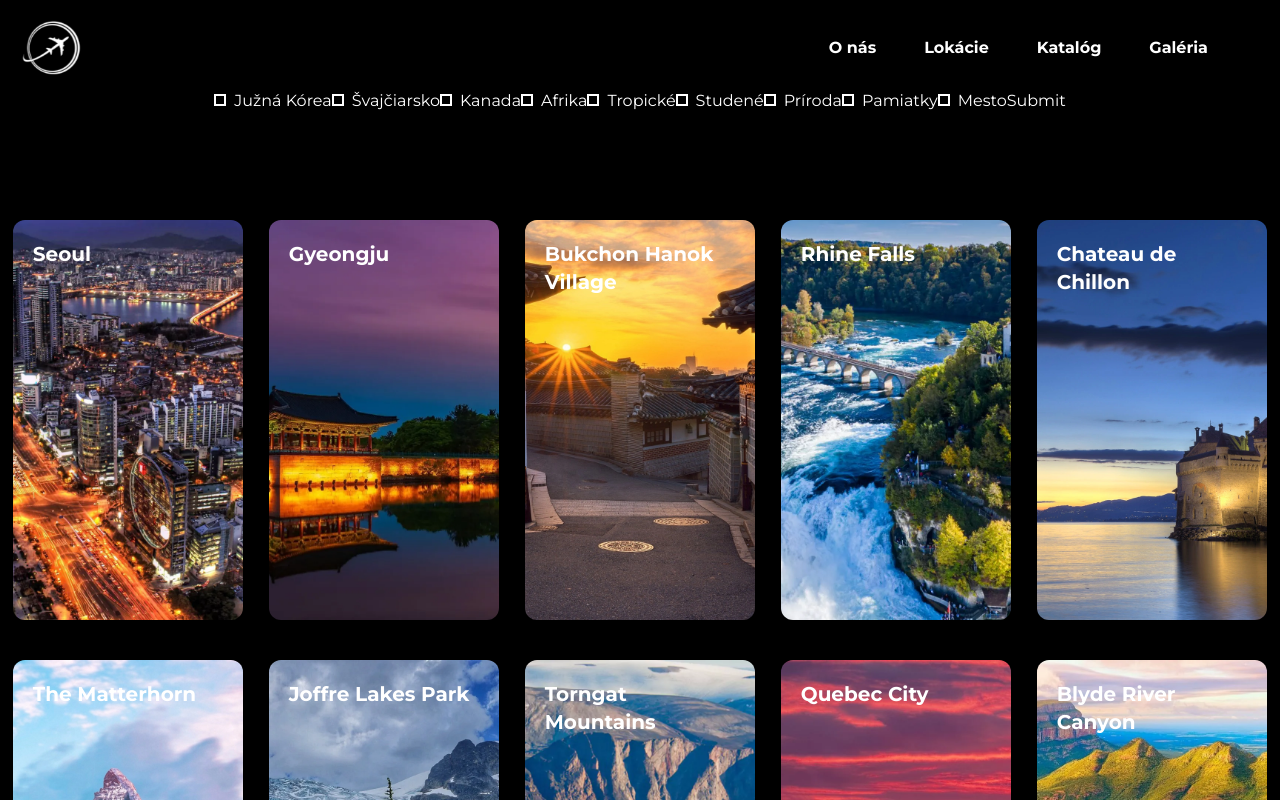
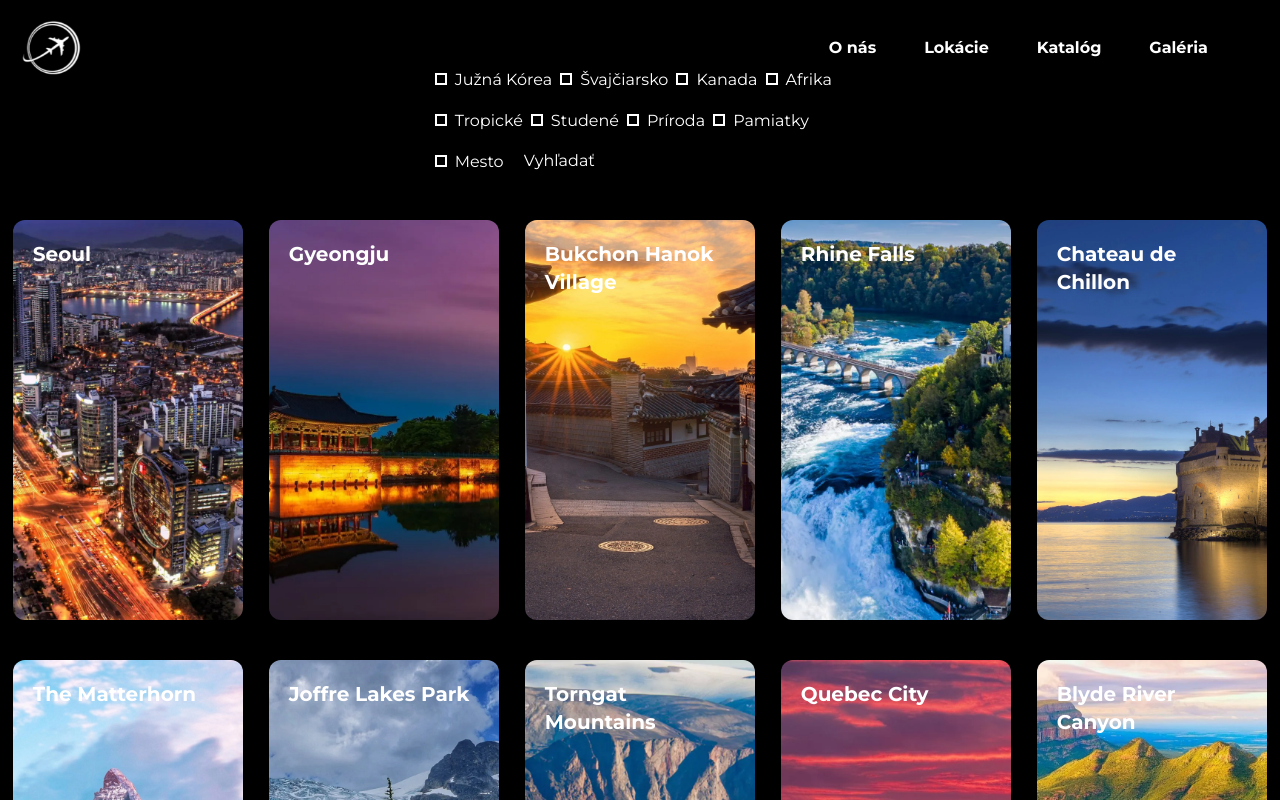
Before and after one commit to mxrshall/E-Travel-static, a React (Vite) app: page /katalog in a window 1280 px wide. Shown: the top 800 px of the page. Built offline with nearby package versions, Linux system fonts and the light colour scheme.

Commit message:
Prerobenie dizajnu pre vyhladavanie

```diff
--- a/src/KatalogComponents/Vyhladavanie.jsx
+++ b/src/KatalogComponents/Vyhladavanie.jsx
@@ -18,26 +18,44 @@ function Vyhladavanie({ sendData }) {
     };
 
     return (
-        <form onSubmit={handleSubmit}>
-            <input name="korea" type="checkbox" onChange={handleCheckboxChange} className="before:content[''] peer relative h-3 w-3 cursor-pointer appearance-none border-2 border-white transition-all checked:border-white checked:bg-white mr-2" />
+        <form onSubmit={handleSubmit} className="w-1/3 flex flex-wrap mt-10">
+            <div className="my-2">
+                <input name="korea" type="checkbox" onChange={handleCheckboxChange} className="before:content[''] peer relative h-3 w-3 cursor-pointer appearance-none border-2 border-white transition-all checked:border-white checked:bg-white mr-2 ml-2" />
                 <label className="text-base text-white font-normal font-mont">Južná Kórea</label>
-            <input name="svajciarsko" type="checkbox" onChange={handleCheckboxChange} className="before:content[''] peer relative h-3 w-3 cursor-pointer appearance-none border-2 border-white transition-all checked:border-white checked:bg-white mr-2" />
+            </div>
+            <div className="my-2">
+                <input name="svajciarsko" type="checkbox" onChange={handleCheckboxChange} className="before:content[''] peer relative h-3 w-3 cursor-pointer appearance-none border-2 border-white transition-all checked:border-white checked:bg-white mr-2 ml-2" />
                 <label className="text-base text-white font-normal font-mont">Švajčiarsko</label>
-            <input name="kanada" type="checkbox" onChange={handleCheckboxChange} className="before:content[''] peer relative h-3 w-3 cursor-pointer appearance-none border-2 border-white transition-all checked:border-white checked:bg-white mr-2" />
+            </div>
+            <div className="my-2">
+                <input name="kanada" type="checkbox" onChange={handleCheckboxChange} className="before:content[''] peer relative h-3 w-3 cursor-pointer appearance-none border-2 border-white transition-all checked:border-white checked:bg-white mr-2 ml-2" />
                 <label className="text-base text-white font-normal font-mont" >Kanada</label>
-            <input name="afrika" type="checkbox" onChange={handleCheckboxChange} className="before:content[''] peer relative h-3 w-3 cursor-pointer appearance-none border-2 border-white transition-all checked:border-white checked:bg-white mr-2" />
+            </div>
+            <div className="my-2">
+                <input name="afrika" type="checkbox" onChange={handleCheckboxChange} className="before:content[''] peer relative h-3 w-3 cursor-pointer appearance-none border-2 border-white transition-all checked:border-white checked:bg-white mr-2 ml-2" />
                 <label className="text-base text-white font-normal font-mont" >Afrika</label>
-            <input name="tropicka" type="checkbox" onChange={handleCheckboxChange} className="before:content[''] peer relative h-3 w-3 cursor-pointer appearance-none border-2 border-white transition-all checked:border-white checked:bg-white mr-2" />
+            </div>
+            <div className="my-2">
+                <input name="tropicka" type="checkbox" onChange={handleCheckboxChange} className="before:content[''] peer relative h-3 w-3 cursor-pointer appearance-none border-2 border-white transition-all checked:border-white checked:bg-white mr-2 ml-2" />
                 <label className="text-base text-white font-normal font-mont" >Tropické</label>
-            <input name="studena" type="checkbox" onChange={handleCheckboxChange} className="before:content[''] peer relative h-3 w-3 cursor-pointer appearance-none border-2 border-white transition-all checked:border-white checked:bg-white mr-2" />
+            </div>
+            <div className="my-2">
+                <input name="studena" type="checkbox" onChange={handleCheckboxChange} className="before:content[''] peer relative h-3 w-3 cursor-pointer appearance-none border-2 border-white transition-all checked:border-white checked:bg-white mr-2 ml-2" />
                 <label className="text-base text-white font-normal font-mont" >Studené</label>
-            <input name="priroda" type="checkbox" onChange={handleCheckboxChange} className="before:content[''] peer relative h-3 w-3 cursor-pointer appearance-none border-2 border-white transition-all checked:border-white checked:bg-white mr-2" />
+            </div>
+            <div className="my-2">
+                <input name="priroda" type="checkbox" onChange={handleCheckboxChange} className="before:content[''] peer relative h-3 w-3 cursor-pointer appearance-none border-2 border-white transition-all checked:border-white checked:bg-white mr-2 ml-2" />
                 <label className="text-base text-white font-normal font-mont" >Príroda</label>
-            <input name="pamiatka" type="checkbox" onChange={handleCheckboxChange} className="before:content[''] peer relative h-3 w-3 cursor-pointer appearance-none border-2 border-white transition-all checked:border-white checked:bg-white mr-2" />
+            </div>
+            <div className="my-2">
+                <input name="pamiatka" type="checkbox" onChange={handleCheckboxChange} className="before:content[''] peer relative h-3 w-3 cursor-pointer appearance-none border-2 border-white transition-all checked:border-white checked:bg-white mr-2 ml-2" />
                 <label className="text-base text-white font-normal font-mont" >Pamiatky</label>
-            <input name="mesto" type="checkbox" onChange={handleCheckboxChange} className="before:content[''] peer relative h-3 w-3 cursor-pointer appearance-none border-2 border-white transition-all checked:border-white checked:bg-white mr-2" />
+            </div>
+            <div className="my-2">
+                <input name="mesto" type="checkbox" onChange={handleCheckboxChange} className="before:content[''] peer relative h-3 w-3 cursor-pointer appearance-none border-2 border-white transition-all checked:border-white checked:bg-white mr-2 ml-2" />
                 <label className="text-base text-white font-normal font-mont" >Mesto</label>
-            <input type="submit" value="Submit" className="text-base text-white font-normal font-mont" />
+            </div>
+            <input type="submit" value="Vyhľadať" className="text-base text-white font-normal font-mont ml-5 my-2" />
         </form>
     );
 }
```
Lines whose indentation alone changed are shown as unchanged.
